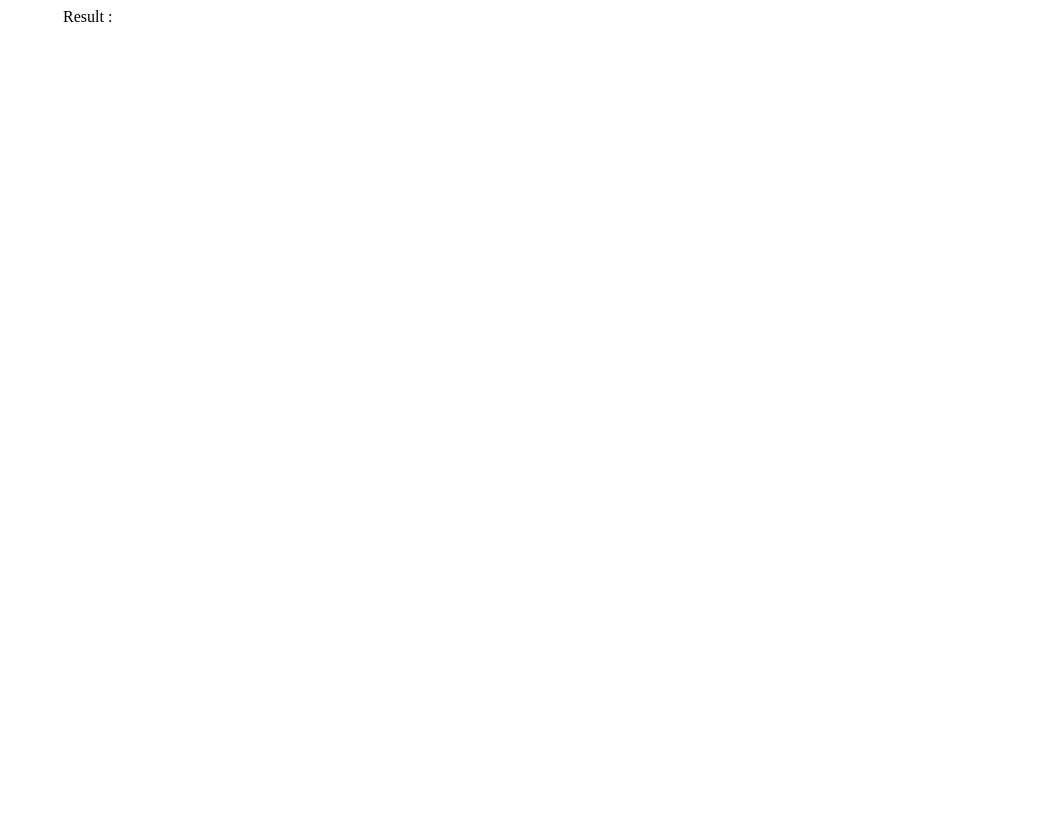
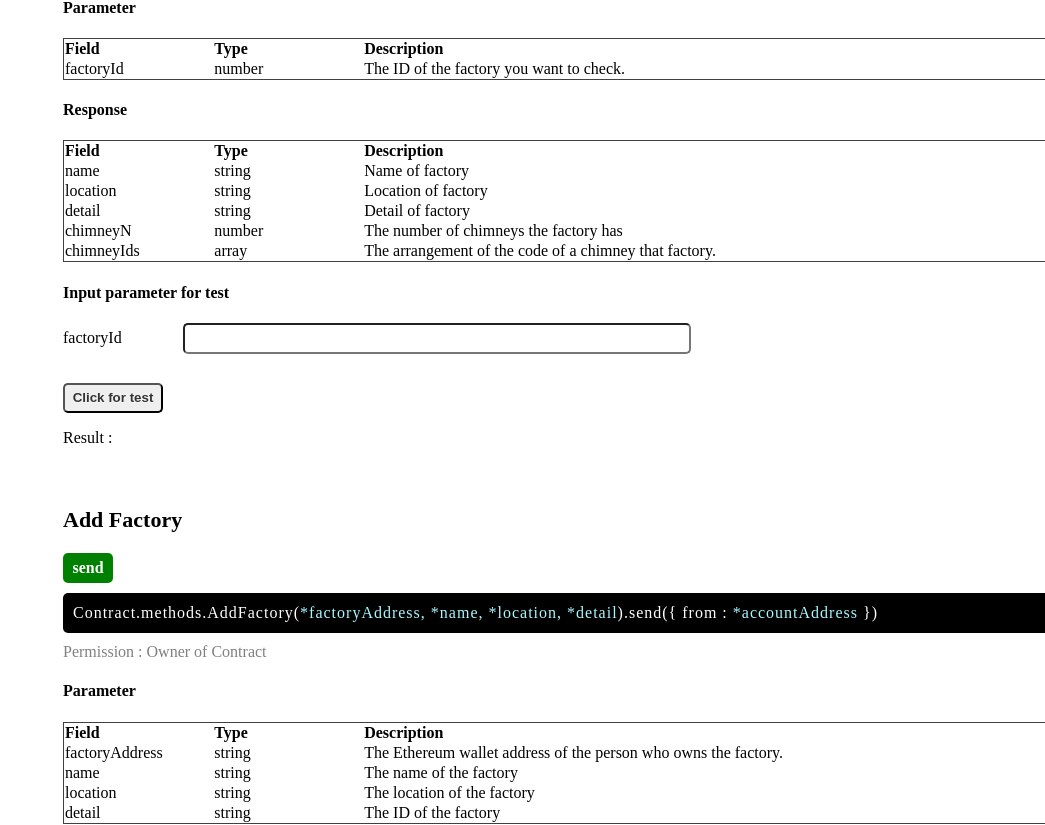
Before and after one commit to ghwlchlaks/interview-blockchain, a React (Create React App) app: page / in a window 1280 px wide. Shown: the part 952-1777 px from the top of the page, without its empty margins (235-1280 px from the left). Before the commit the page ends 1022 px from the top, so only its background shows below. Built offline with nearby package versions, Linux system fonts and the light colour scheme.

Commit message:
데이터 작성

```diff
--- a/src/components/App/App.js
+++ b/src/components/App/App.js
@@ -7,9 +7,10 @@ import { datas } from '../../datas/Factory';
 
 class App extends Component {
   makeContents() {
+    let row = [];
     for (let label in datas) {
-      return (
-        <div className="pages__Content-sc-1sxqz4u-1 dVKpwM">
+      row.push(
+        <div className="pages__Content-sc-1sxqz4u-1 dVKpwM" key={label}>
           <h1 className="label" tabIndex="0">
             {label}
           </h1>
@@ -67,6 +68,7 @@ class App extends Component {
         </div>
       );
     }
+    return row;
   }
   makeInput(datas) {
     return (
@@ -134,11 +136,6 @@ class App extends Component {
         </div>
 
         {this.makeContents()}
-        {/* contract */}
-        {/* <Contract /> */}
-
-        {/* factory */}
-        {/* <Factory factoryDatas={factoryDatas} /> */}
       </div>
     );
   }
--- a/src/datas/Factory.js
+++ b/src/datas/Factory.js
@@ -5,18 +5,7 @@ export const datas = {
       type: 'call',
       method: 'GetFactoryId',
       permission: 'All',
-      parameters: [
-        {
-          field: 'null',
-          type: 'number',
-          description: 'Id of factory owned by Address called this function'
-        },
-        {
-          field: 'abc',
-          type: 'number',
-          description: 'Id of factory owned by Address called this function'
-        }
-      ],
+      parameters: [],
       responses: [
         {
           field: 'null',
@@ -24,6 +13,307 @@ export const datas = {
           description: 'Id of factory owned by Address called this function'
         }
       ]
+    },
+    {
+      title: 'Get Factory Info',
+      type: 'call',
+      method: 'GetFactoryInfo',
+      permission: 'All',
+      parameters: [
+        {
+          field: 'factoryId',
+          type: 'number',
+          description: 'The ID of the factory you want to check.'
+        }
+      ],
+      responses: [
+        {
+          field: 'name',
+          type: 'string',
+          description: 'Name of factory'
+        },
+        {
+          field: 'location',
+          type: 'string',
+          description: 'Location of factory'
+        },
+        {
+          field: 'detail',
+          type: 'string',
+          description: 'Detail of factory'
+        },
+        {
+          field: 'chimneyN',
+          type: 'number',
+          description: 'The number of chimneys the factory has'
+        },
+        {
+          field: 'chimneyIds',
+          type: 'array',
+          description: 'The arrangement of the code of a chimney that factory.'
+        }
+      ]
+    },
+    {
+      title: 'Add Factory',
+      type: 'send',
+      method: 'AddFactory',
+      permission: 'Owner of Contract',
+      responses: [],
+      parameters: [
+        {
+          field: 'factoryAddress',
+          type: 'string',
+          description:
+            'The Ethereum wallet address of the person who owns the factory.'
+        },
+        {
+          field: 'name',
+          type: 'string',
+          description: 'The name of the factory'
+        },
+        {
+          field: 'location',
+          type: 'string',
+          description: 'The location of the factory'
+        },
+        {
+          field: 'detail',
+          type: 'string',
+          description: '	The ID of the factory'
+        }
+      ]
+    },
+    {
+      title: 'Edit Factory Info',
+      type: 'send',
+      method: 'EditFactoryInfo',
+      permission: 'Owner of Contract',
+      responses: [],
+      parameters: [
+        {
+          field: 'name',
+          type: 'string',
+          description: 'The name of the factory you want to change.'
+        },
+        {
+          field: 'location',
+          type: 'string',
+          description: 'The location of the factory you want to change'
+        },
+        {
+          field: 'detail',
+          type: 'string',
+          description: 'The detail of the factory you want to change'
+        }
+      ]
+    }
+  ],
+  Chimney: [
+    {
+      title: 'Get Chimney Info',
+      type: 'call',
+      method: 'GetChimneyInfo',
+      permission: 'All',
+      responses: [
+        {
+          field: 'name',
+          type: 'string',
+          description: 'Name of chimney'
+        },
+        {
+          field: 'location',
+          type: 'string',
+          description: 'Location of chimney'
+        },
+        {
+          field: 'detail',
+          type: 'string',
+          description: 'Detail of chimney'
+        },
+        {
+          field: 'factoryId',
+          type: 'number',
+          description: 'The factory that owns this chimney'
+        },
+        {
+          field: 'paraN',
+          type: 'number',
+          description: 'The number of types of pollutants emitted from chimneys'
+        }
+      ],
+      parameters: [
+        {
+          field: 'chimneyId',
+          type: 'number',
+          description: 'The id of the chimney to be read information'
+        }
+      ]
+    },
+    {
+      title: 'Add Chimney',
+      type: 'send',
+      method: 'AddChimney',
+      permission: 'Owner of Each Factory',
+      responses: [],
+      parameters: [
+        {
+          field: 'name',
+          type: 'string',
+          description: 'The name of chimney'
+        },
+        {
+          field: 'location',
+          type: 'string',
+          description: 'The location of chimney'
+        },
+        {
+          field: 'detail',
+          type: 'string',
+          description: 'The detail of chimney'
+        }
+      ]
+    },
+    {
+      title: 'Edit Chimney',
+      type: 'send',
+      method: 'EditChimneyInfo',
+      permission: 'Owner of Each Factory',
+      responses: [],
+      parameters: [
+        {
+          field: 'chimneyId',
+          type: 'number',
+          description: 'The chimneyId you want to edit'
+        },
+        {
+          field: 'name',
+          type: 'string',
+          description: 'The name of chimney you want to edit'
+        },
+        {
+          field: 'location',
+          type: 'string',
+          description: 'The location of chimney you want to edit'
+        },
+        {
+          field: 'detail',
+          type: 'string',
+          description: 'The detail of chimney you want to edit'
+        }
+      ]
+    }
+  ],
+  Para: [
+    {
+      title: 'Add Para to Chimney',
+      type: 'send',
+      method: 'AddParaToChimney',
+      permission: 'Owner of Each Factory',
+      responses: [],
+      parameters: [
+        {
+          field: 'chimneyId',
+          type: 'number',
+          description: 'The chimney ID for adding pollutant'
+        },
+        {
+          field: 'paraN',
+          type: 'number',
+          description: '	The ID of the pollutant you want to add (new to create)'
+        }
+      ]
+    },
+    {
+      title: 'Write name to Para',
+      type: 'send',
+      method: 'WriteNameToPara',
+      permission: 'Owner of Each Factory',
+      responses: [],
+      parameters: [
+        {
+          field: 'chimneyId',
+          type: 'number',
+          description: 'The chimney ID for editing pollutant'
+        },
+        {
+          field: 'paraN',
+          type: 'number',
+          description: 'The pollutant ID for editing'
+        },
+        {
+          field: 'paraName',
+          type: 'number',
+          description: 'The pollutant name you want to edit'
+        }
+      ]
+    }
+  ],
+  Data: [
+    {
+      title: 'Get Record Data',
+      type: 'call',
+      method: 'GetRecordData',
+      permission: 'All',
+      responses: [
+        {
+          field: 'rowNumber',
+          type: 'number',
+          description: '	The number of data you want to read at once'
+        },
+        {
+          field: 'chimneyId',
+          type: 'number',
+          description: 'The ID of chimney you want to read'
+        },
+        {
+          field: 'paraId',
+          type: 'number',
+          description: 'The ID of pollutant of chimney you want to read'
+        }
+      ],
+      parameters: [
+        {
+          field: 'rowNumber',
+          type: 'string',
+          description: 'The pollutant name'
+        },
+        {
+          field: 'timestamps',
+          type: 'array',
+          description: 'The time the data was recorded.'
+        },
+        {
+          field: 'datas',
+          type: 'array',
+          description: 'The data recorded at each timestamp'
+        }
+      ]
+    },
+    {
+      title: 'Record Data',
+      type: 'send',
+      method: 'RecordData',
+      permission: 'Owner of Each Factory',
+      responses: [],
+      parameters: [
+        {
+          field: 'chimneyId',
+          type: 'number',
+          description: 'The ID of chimney you want to read'
+        },
+        {
+          field: 'paraId',
+          type: 'array of number',
+          description: 'The array of pollutant ID to add data'
+        },
+        {
+          field: 'data',
+          type: 'array of number',
+          description:
+            'The Array of data to be added (must be in the same order as paraId)'
+        }
+      ]
     }
   ]
 };
```
